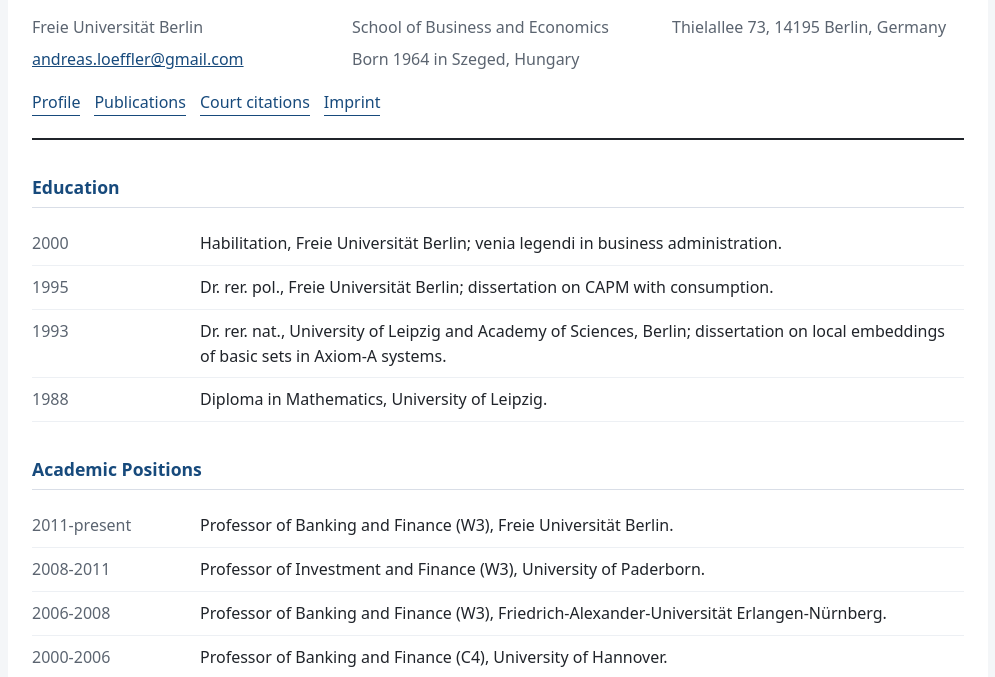
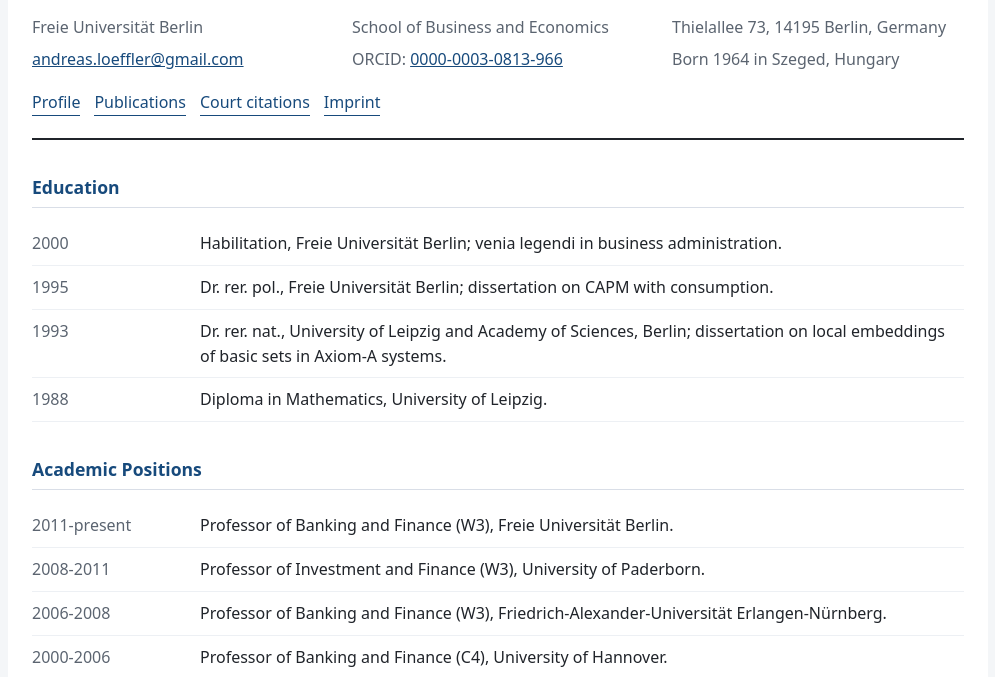
Before and after one commit to andreasloe/academic-profile, a plain HTML site: page cv/index.html in a window 1280 px wide. Shown: the part 122-799 px from the top of the page, without its empty margins (142-1137 px from the left). Drawn offline with Linux system fonts and the light colour scheme.

Commit message:
Add ORCID to CV

```diff
--- a/cv/index.html
+++ b/cv/index.html
@@ -155,6 +155,7 @@
         <div>School of Business and Economics</div>
         <div>Thielallee 73, 14195 Berlin, Germany</div>
         <div><a href="mailto:andreas.loeffler@gmail.com">andreas.loeffler@gmail.com</a></div>
+        <div>ORCID: <a href="https://orcid.org/0000-0003-0813-966">0000-0003-0813-966</a></div>
         <div>Born 1964 in Szeged, Hungary</div>
       </div>
       <nav class="top-links" aria-label="Profile navigation">
```
Also changed, not shown: 1 other file.
